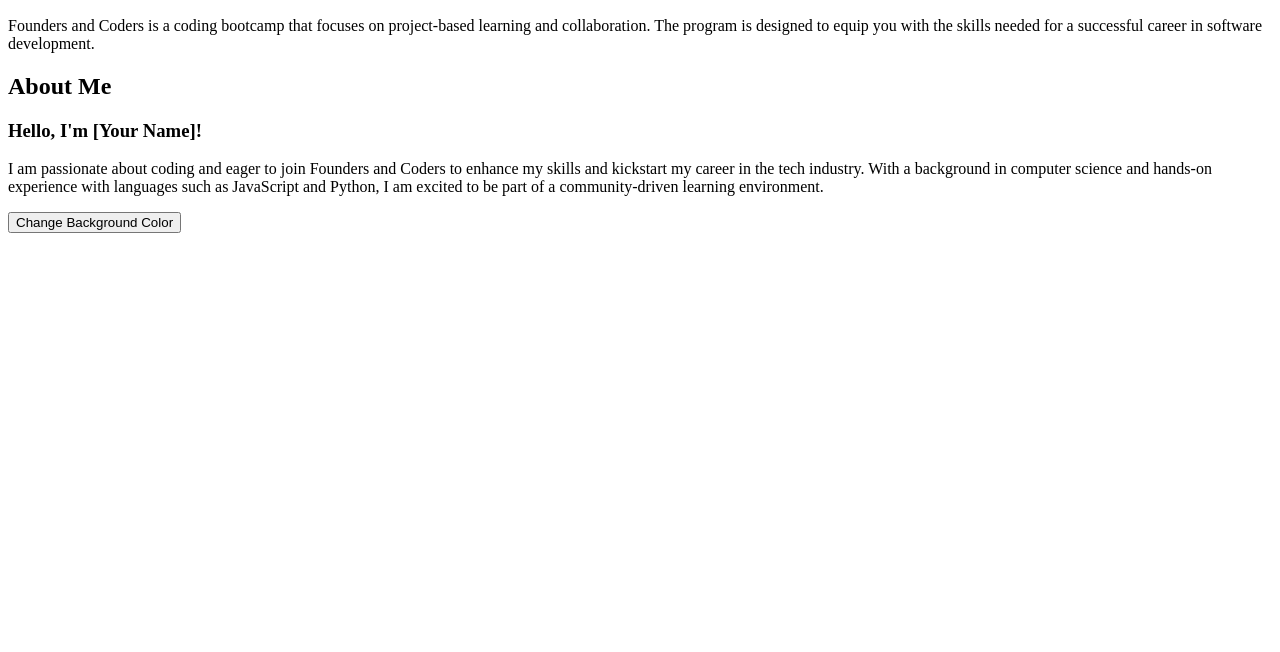
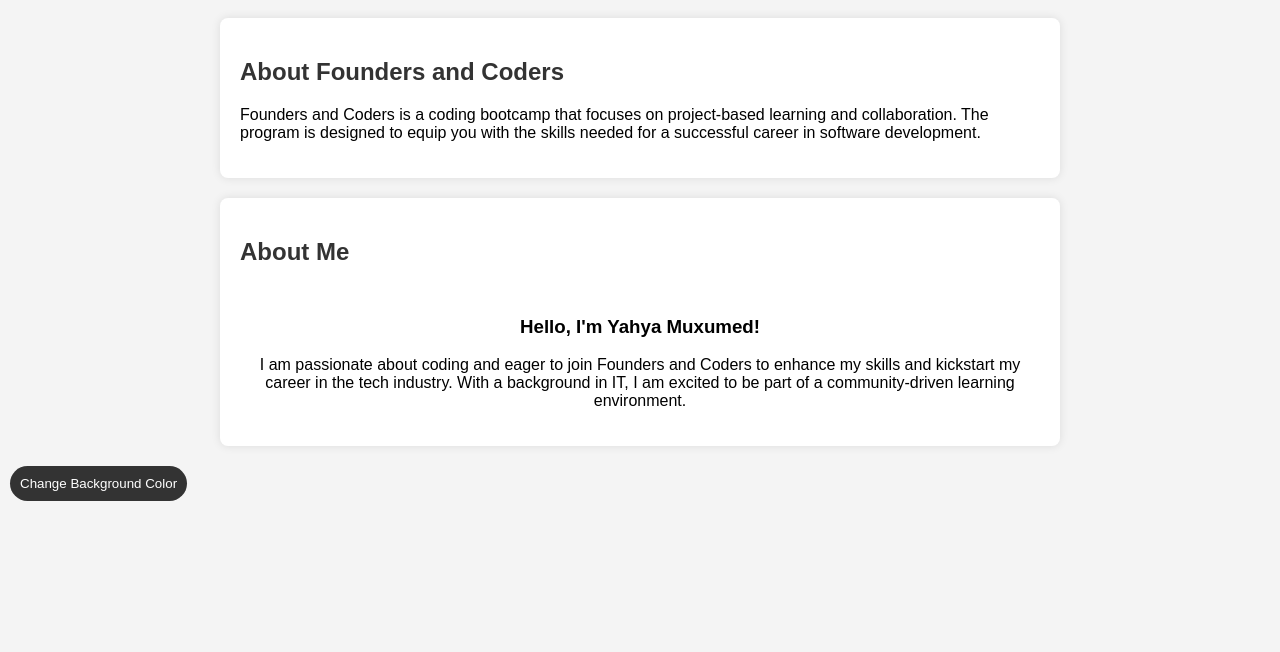
Before and after one commit to YahyaAxmed/FC-Application, a plain HTML site: page index.html in a window 1280 px wide. Shown: the part 148-800 px from the top of the page. Drawn offline with Linux system fonts and the light colour scheme.

Commit message:
added 2 files

```diff
--- a/index.html
+++ b/index.html
@@ -3,8 +3,8 @@
 <head>
     <meta charset="UTF-8">
     <meta name="viewport" content="width=device-width, initial-scale=1.0">
-    <title>Do</title>
-    <link rel="stylesheet" type="text/css" href="styles.css">
+    <title>Founders and Coders</title>
+    <link rel="stylesheet" href="style.css">
 </head>
 <body>
     <header>
@@ -20,13 +20,11 @@
     <section>
         <h2>About Me</h2>
         <div id="intro">
-            <h3>Hello, I'm [Your Name]!</h3>
-            <p>I am passionate about coding and eager to join Founders and Coders to enhance my skills and kickstart my career in the tech industry. With a background in computer science and hands-on experience with languages such as JavaScript and Python, I am excited to be part of a community-driven learning environment.</p>
+            <h3>Hello, I'm Yahya Muxumed!</h3>
+            <p>I am passionate about coding and eager to join Founders and Coders to enhance my skills and kickstart my career in the tech industry. With a background in IT, I am excited to be part of a community-driven learning environment.</p>
         </div>
     </section>
-
     <button id="changeColorBtn">Change Background Color</button>
-
+    <script src="script.js"></script>
 </body>
-<script src="script.js"></script>
 </html>
--- a/script.js
+++ b/script.js
@@ -1,4 +1,3 @@
-// JavaScript code to change background color when the button is clicked
 const button = document.getElementById('changeColorBtn');
 const body = document.body;
 
--- a/style.css
+++ b/style.css
@@ -29,11 +29,16 @@
     text-align: center;
     margin-top: 50px;
 }
-
 button {
+    position: absolute;
+    left: 10px;
     padding: 10px;
-    background-color: #007bff;
+    background-color: #333;
     color: #fff;
     border: none;
     cursor: pointer;
+    border-radius: 20px;
 }
+button:hover{
+    text-decoration: underline;
+}
```
